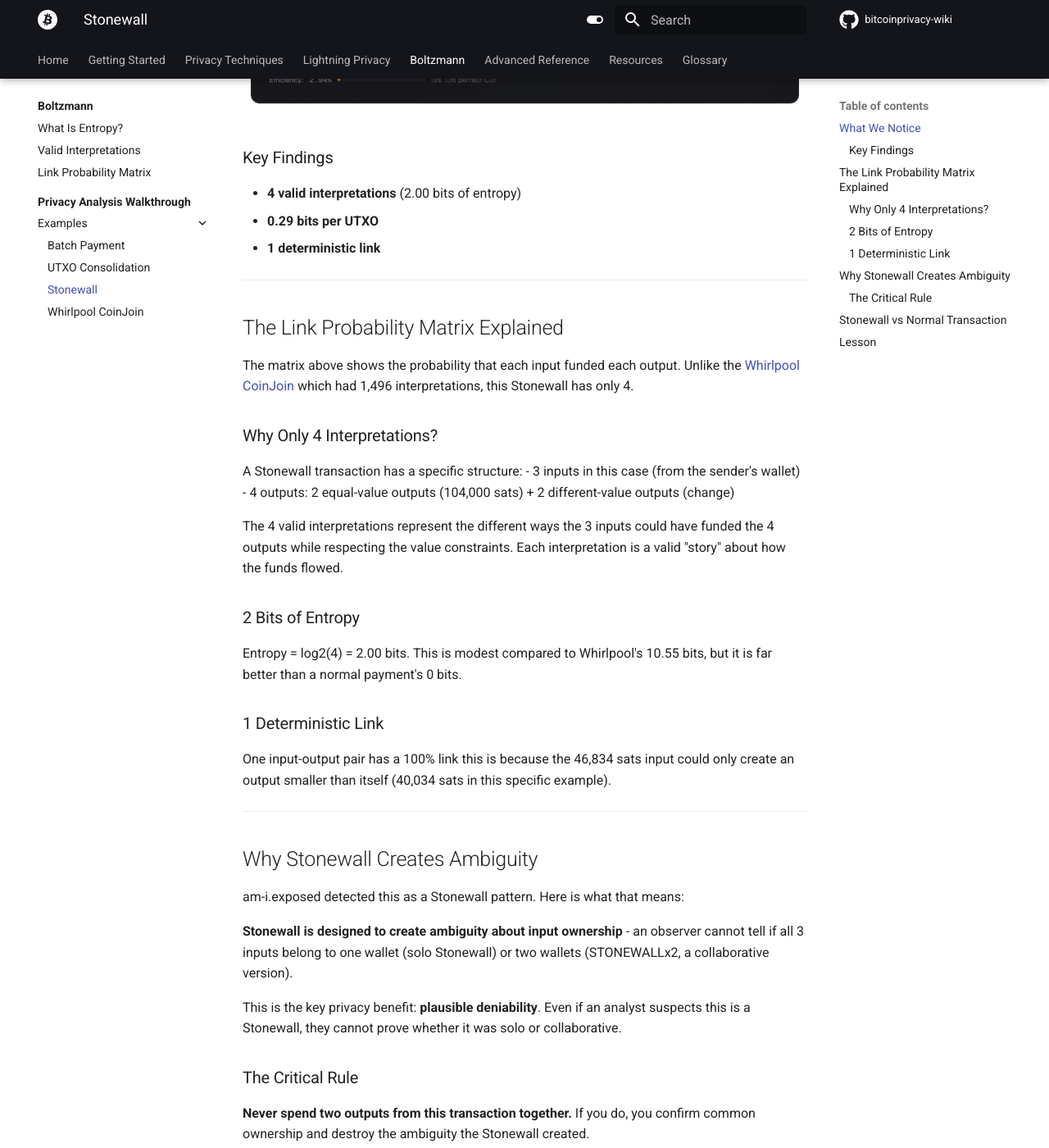
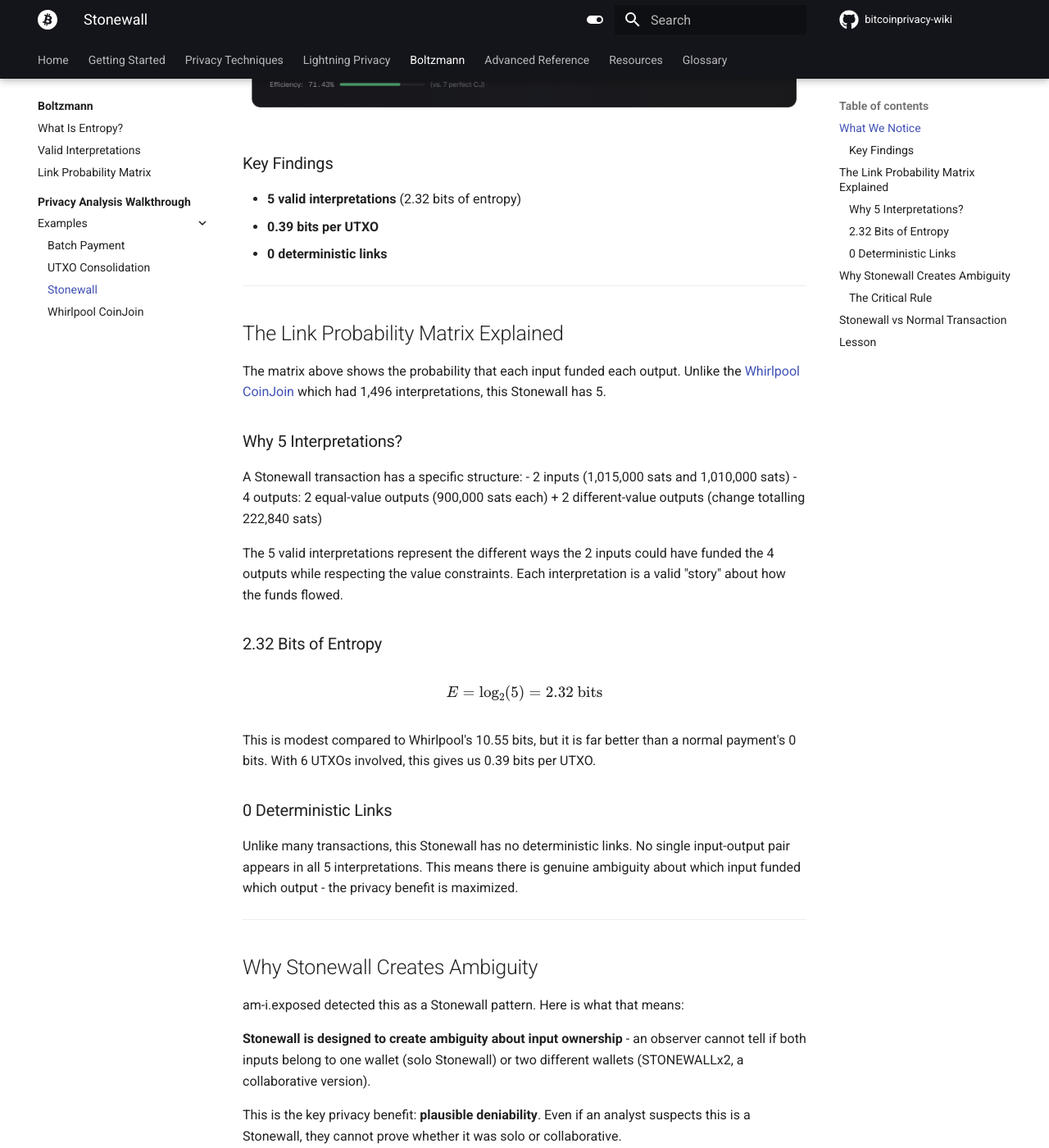
Before and after one commit to vibrant-btc/bitcoinprivacy-wiki, an MkDocs documentation site: the page built from docs/analysis/stonewall.md, in a window 1280 px wide and 1400 px high, scrolled down 1214 px. Shown: the whole window at 82% size. Built offline with MkDocs 1.6.1 and Material for MkDocs 9.7.7, drawn with Linux system fonts in a browser that asks for light colours; plug-ins that fetch from the network failed and are left out; comment, search, counter and statistics services are not loaded; some of the changed text lies outside the part shown.

Commit message:
Update Stonewall

```diff
--- a/docs/analysis/stonewall.md
+++ b/docs/analysis/stonewall.md
@@ -6,49 +6,50 @@
 
 Let us look at a [Stonewall](../glossary.md#stonewall) transaction - a technique that creates a transaction indistinguishable from a 2-party [CoinJoin](../glossary.md#coinjoin), but performed by a single user.
 
-This example demonstrates the [Boltzmann entropy](../boltzmann/index.md) framework. A Stonewall creates modest entropy (2 bits, 4 interpretations) - far less than a CoinJoin but far more than a normal payment (0 bits). For the full explanation of how entropy works, see the [What Is Entropy?](../boltzmann/what-is-entropy.md) page.
-
+Here is the example we will be looking at:
 ![Stonewall transaction scanned by am-i.exposed](../images/stonewall.png){ loading=lazy }
 
-**Transaction ID:** `19a79be39c05a0956c7d1f9f28ee6f1091096247b0906b6a8536dd7f400f2358`
+**Transaction ID:** [`5c038364...`](https://am-i.exposed/#tx=5c0383645b1df5d841323406b2d58651a7d41fd52530c85f20b5ad981072001f)
 
-**Structure:** 3 inputs → 4 outputs (2 equal outputs of 104,000 sats + 2 other outputs)
+**Structure:** 2 inputs → 4 outputs (2 equal outputs of 900,000 sats + 2 other change outputs)
 
 ---
 
 ## What We Notice
 
-This transaction has 3 inputs and 4 outputs, with 2 outputs being exactly equal (104,000 sats each). Let us look at the [Boltzmann entropy](../glossary.md#boltzmann-entropy) analysis:
+This transaction has 2 inputs and 4 outputs, with 2 outputs being exactly equal (900,000 sats each). Let us look at the [Boltzmann entropy](../glossary.md#boltzmann-entropy) analysis:
 
 ![Stonewall analysis - link probability matrix](../images/stonewall-analysis.png){ loading=lazy }
 
 ### Key Findings
 
-- **4 valid interpretations** (2.00 bits of entropy)
-- **0.29 bits per UTXO**
-- **1 deterministic link**
+- **5 valid interpretations** (2.32 bits of entropy)
+- **0.39 bits per UTXO**
+- **0 deterministic links**
 
 ---
 
 ## The Link Probability Matrix Explained
 
-The matrix above shows the probability that each input funded each output. Unlike the [Whirlpool CoinJoin](whirlpool.md) which had 1,496 interpretations, this Stonewall has only 4.
+The matrix above shows the probability that each input funded each output. Unlike the [Whirlpool CoinJoin](whirlpool.md) which had 1,496 interpretations, this Stonewall has 5.
 
-### Why Only 4 Interpretations?
+### Why 5 Interpretations?
 
 A Stonewall transaction has a specific structure:
-- 3 inputs in this case (from the sender's wallet)
-- 4 outputs: 2 equal-value outputs (104,000 sats) + 2 different-value outputs (change)
+- 2 inputs (1,015,000 sats and 1,010,000 sats)
+- 4 outputs: 2 equal-value outputs (900,000 sats each) + 2 different-value outputs (change totalling 222,840 sats)
 
-The 4 valid interpretations represent the different ways the 3 inputs could have funded the 4 outputs while respecting the value constraints. Each interpretation is a valid "story" about how the funds flowed.
+The 5 valid interpretations represent the different ways the 2 inputs could have funded the 4 outputs while respecting the value constraints. Each interpretation is a valid "story" about how the funds flowed.
 
-### 2 Bits of Entropy
+### 2.32 Bits of Entropy
 
-Entropy = log2(4) = 2.00 bits. This is modest compared to Whirlpool's 10.55 bits, but it is far better than a normal payment's 0 bits.
+$$E = \log_2(5) = 2.32 \text{ bits}$$
 
-### 1 Deterministic Link
+This is modest compared to Whirlpool's 10.55 bits, but it is far better than a normal payment's 0 bits. With 6 UTXOs involved, this gives us 0.39 bits per UTXO.
 
-One input-output pair has a 100% link this is because the 46,834 sats input could only create an output smaller than itself (40,034 sats in this specific example).
+### 0 Deterministic Links
+
+Unlike many transactions, this Stonewall has no deterministic links. No single input-output pair appears in all 5 interpretations. This means there is genuine ambiguity about which input funded which output - the privacy benefit is maximized.
 
 ---
 
@@ -56,7 +57,7 @@
 
 am-i.exposed detected this as a Stonewall pattern. Here is what that means:
 
-**Stonewall is designed to create ambiguity about input ownership** - an observer cannot tell if all 3 inputs belong to one wallet (solo Stonewall) or two wallets (STONEWALLx2, a collaborative version).
+**Stonewall is designed to create ambiguity about input ownership** - an observer cannot tell if both inputs belong to one wallet (solo Stonewall) or two different wallets (STONEWALLx2, a collaborative version).
 
 This is the key privacy benefit: **plausible deniability**. Even if an analyst suspects this is a Stonewall, they cannot prove whether it was solo or collaborative.
 
@@ -68,7 +69,7 @@
 
 ## Stonewall vs Normal Transaction
 
-| Feature | Normal 3-in-4-out | Stonewall |
+| Feature | Normal 2-in-4-out | Stonewall |
 |---------|-------------------|-----------|
 | Equal outputs | Unlikely | 2 equal outputs by design |
 | Entropy | Usually 0 bits | 2+ bits |
```
Also changed, not shown: docs/images/stonewall-analysis.png, docs/images/stonewall.png.
